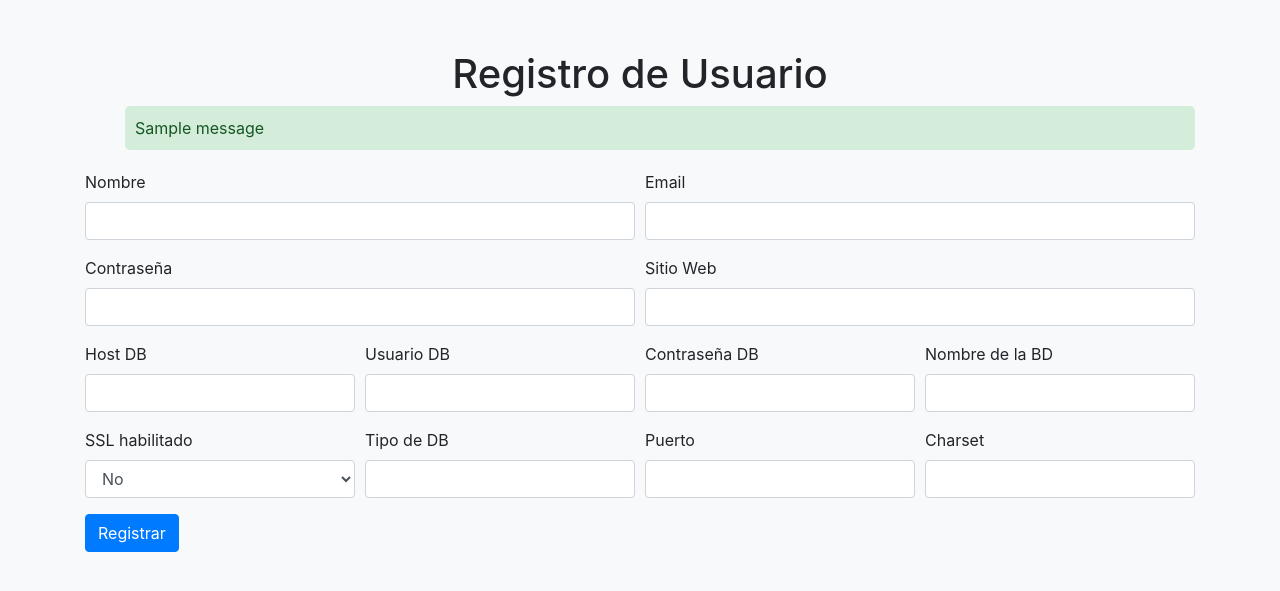
After one commit to gustabin/langchain_bd_python_js, a Flask app: page /register in a window 1280 px wide. The commit adds this page. Shown: the top 591 px of the page. Run offline with Flask 3, Linux system fonts and the light colour scheme; tables that the repository leaves empty hold one stand-in row (values such as "Sample post"); one stand-in notice (Sample message) is shown; some libraries are stand-ins or nearby versions.

Commit message:
registro de usuario

```diff
--- a/app.py
+++ b/app.py
@@ -1,17 +1,16 @@
 # Para manejar la aplicación web
-from flask import render_template, Flask, request, jsonify
-# Para manejar el CORS
+from flask import render_template, Flask, request, jsonify, redirect, url_for, flash
 from flask_cors import CORS
-# Para cargar variables de entorno desde un archivo .env
 from dotenv import load_dotenv
-# Importar las librerías necesarias de LangChain y Flask
-from langchain.prompts import PromptTemplate  # Para crear plantillas de prompts
-# Para manejar la conexión a la base de datos
+from langchain.prompts import PromptTemplate
 from langchain_community.utilities import SQLDatabase
-# Para configurar el modelo de lenguaje OpenAI
 from langchain_openai import OpenAI
-# Para crear una cadena que maneje consultas SQL
 from langchain_experimental.sql import SQLDatabaseChain
+from flask_sqlalchemy import SQLAlchemy
+from cryptography.fernet import Fernet
+from werkzeug.security import generate_password_hash, check_password_hash
+from forms import RegistrationForm
+import os
 
 # Cargar variables de entorno desde el archivo .env
 load_dotenv()
@@ -19,77 +18,165 @@ load_dotenv()
 # Crear una instancia de la aplicación Flask
 app = Flask(__name__)
 
-# CORS(app)
+# Usa una ruta absoluta para evitar problemas de ruta
+DATABASE_PATH = os.path.join(os.path.dirname(__file__), 'datasources/echoDB.db')
+app.config['SQLALCHEMY_DATABASE_URI'] = f'sqlite:///{DATABASE_PATH}'
+app.config['SQLALCHEMY_TRACK_MODIFICATIONS'] = False
+
+db = SQLAlchemy(app)
+
+# Generar una clave para encriptar y desencriptar (haz esto solo una vez y guarda la clave en un lugar seguro)
+# key = Fernet.generate_key()
+# print(key.decode())
+
+# Reemplaza esta clave con la que generaste y guardaste
+# SECRET_KEY = b'3TJMTSurWkYSIK0Bo98K4-BX8XZn2H4KPmouNZeIq7Q='
+app.config['SECRET_KEY'] = b'3TJMTSurWkYSIK0Bo98K4-BX8XZn2H4KPmouNZeIq7Q='  # Asegúrate de que esta clave sea secreta y segura
+
+
+from werkzeug.security import generate_password_hash, check_password_hash
+
+# Definición del modelo de usuario
+class User(db.Model):
+    id = db.Column(db.Integer, primary_key=True)
+    name = db.Column(db.String(100), nullable=False)
+    email = db.Column(db.String(50), unique=True, nullable=False)
+    password = db.Column(db.String(128))  # Contraseña del usuario encriptada
+    website = db.Column(db.String(100), nullable=False)
+    api_key = db.Column(db.String(128), unique=True, nullable=False)  # Clave de API
+    # Campos para la conexión a la base de datos
+    hostDB = db.Column(db.String(100), nullable=False)
+    userDB = db.Column(db.String(100), nullable=False)
+    passwordDB = db.Column(db.String(100), nullable=True)  # Contraseña encriptada
+    databaseDB = db.Column(db.String(100), nullable=False)
+    db_type = db.Column(db.String(50), nullable=False)
+    port = db.Column(db.Integer, nullable=True)  # Puerto de la base de datos
+    ssl_enabled = db.Column(db.Boolean, default=False)  # Si SSL está habilitado
+    charset = db.Column(db.String(50), nullable=True)  # Charset de la conexión
+
+    # Método para encriptar la contraseña de la base de datos
+    def set_password_db(self, password):
+        fernet = Fernet(SECRET_KEY)
+        self.passwordDB = fernet.encrypt(password.encode()).decode()
+
+    # Método para desencriptar la contraseña de la base de datos
+    def get_password_db(self):
+        fernet = Fernet(SECRET_KEY)
+        return fernet.decrypt(self.passwordDB.encode()).decode()
+
+    def set_password(self, password):
+        self.password = generate_password_hash(password)
+
+    def check_password(self, password):
+        return check_password_hash(self.password, password)
+
+    def generate_api_key(self):
+        # Generar una clave de API única
+        self.api_key = Fernet.generate_key().decode()
+
+    def __repr__(self):
+        return f'<User {self.name}>'
+
 # Habilitar CORS para la aplicación Flask
 CORS(app, resources={r"/chat": {
-    "origins": ["https://stackcodelab.com", "http://127.0.0.1:5010"],  # Asegúrate de incluir todos los orígenes necesarios
-    "methods": ["GET", "POST", "OPTIONS"],  # Incluye OPTIONS para solicitudes preflight
-    "allow_headers": ["Content-Type", "Authorization"]  # Añade cualquier cabecera que necesites
+    "origins": ["https://stackcodelab.com", "http://127.0.0.1:5010"],
+    "methods": ["GET", "POST", "OPTIONS"],
+    "allow_headers": ["Content-Type", "Authorization"]
 }})
 
-# Conectar a la base de datos SQLite especificando la URI de la base de datos
-db = SQLDatabase.from_uri("sqlite:///datasources/inventario.db")
-
-# Configurar el modelo de lenguaje para LangChain con parámetros específicos
-# Configura el modelo para que no sea aleatorio y que imprima información detallada
+# Configurar el modelo de lenguaje para LangChain
 llm = OpenAI(temperature=0, verbose=True)
-# Crear la cadena de base de datos utilizando el modelo y la conexión a la base de datos
-db_chain = SQLDatabaseChain.from_llm(llm, db, verbose=True)
-
-# Ruta principal que renderiza la plantilla 'index.html'
-
+db_chain = SQLDatabaseChain.from_llm(llm, SQLDatabase.from_uri("sqlite:///datasources/inventario.db"), verbose=True)
 
 @app.route('/')
 def index():
-    # Devuelve la vista principal de la aplicación
     return render_template('index.html')
 
-
-# Define un prompt que se usará en cada consulta
 base_prompt = PromptTemplate(
-    # Define las variables de entrada que usará el prompt
     input_variables=["query"],
-    # Plantilla que formatea la consulta
     template="Responde en español y evita añadir frases innecesarias como 'Final answer here': {query}"
 )
 
-# Ruta para manejar las consultas a la base de datos
+@app.route('/langchain-db', methods=['POST'])
+def langchain_db():
+    data = request.get_json()
+    query = data.get('query')
 
-
-@app.route('/langchain-db', methods=['POST'])  # Acepta solicitudes POST
-def langchain_db():
-    data = request.get_json()  # Obtiene los datos JSON del cuerpo de la solicitud
-    query = data.get('query')  # Extrae la consulta de los datos
-
-    # Procesar la consulta utilizando el prompt configurado
     try:
-        # Modifica la consulta utilizando la plantilla
         modified_query = base_prompt.format(query=query)
-        # Ejecuta la consulta en la base de datos
         result = db_chain.run(modified_query)
-        # Devuelve el resultado como JSON
         return jsonify({'result': result.strip()}), 200
     except Exception as e:
-        # Manejo de errores, devuelve un mensaje de error como JSON
         return jsonify({'error': str(e)}), 500
-
 
 @app.route('/chat', methods=['POST'])
 def chat():
     user_message = request.json.get('message')
 
-    # Procesar la consulta utilizando el modelo de lenguaje
     try:
         modified_query = base_prompt.format(query=user_message)
         result = db_chain.run(modified_query)
-        return jsonify({"response": result.strip()})  # Retorna la respuesta procesada
+        return jsonify({"response": result.strip()})
     except Exception as e:
         return jsonify({"error": str(e)}), 500
 
 
 
+@app.route('/register', methods=['GET', 'POST'])
+def register():
+    form = RegistrationForm()
+    if form.validate_on_submit():
+        # Verifica si el email ya está registrado
+        if User.query.filter_by(email=form.email.data).first():
+            flash('El email ya está registrado. Por favor, usa otro.', 'danger')
+            print('Mensaje flash agregado: El email ya está registrado.')  # Debug
+            return render_template('register.html', form=form)
 
-# Ejecuta la aplicación Flask si este archivo es el principal
+        # Aquí imprimes el valor del campo passwordDB
+        print(f"SSL Enabled Value: {form.passwordDB.data}")  # Imprime el valor recibido
+
+        new_user = User(
+            name=form.name.data,
+            email=form.email.data,
+            website=form.website.data,
+            hostDB=form.hostDB.data,
+            userDB=form.userDB.data,
+            databaseDB=form.databaseDB.data,
+            db_type=form.db_type.data,
+            port=form.port.data if form.port.data else None,  # Asignar None si el campo está vacío
+            ssl_enabled=(form.ssl_enabled.data == 'true'),
+            charset=form.charset.data
+        )
+
+        # Encripta la contraseña del usuario
+        new_user.set_password(form.password.data)
+
+        # Encripta la contraseña de la base de datos si se proporciona
+        if form.passwordDB.data:
+            new_user.set_password_db(form.passwordDB.data)  # Encriptar la contraseña de la base de datos
+
+         # Generar y asignar la clave de API
+        new_user.generate_api_key()
+
+        try:
+            db.session.add(new_user)
+            db.session.commit()
+            flash('Usuario registrado exitosamente!', 'success')
+            # Mostrar el script con la clave de API
+            flash(f'Por favor, copia y pega este script en tu sitio web: '
+                  f'<script src="https://echodb-rlca.onrender.com/static/js/chatbot.js" '
+                  f'data-api-key="{new_user.api_key}"></script>', 'info')
+            return redirect(url_for('register'))  # Redirige o muestra un mensaje
+        except Exception as e:
+            db.session.rollback()  # Revierte la sesión si ocurre un error
+            flash('Error al registrar el usuario. Inténtalo de nuevo.', 'danger')
+            print(f'Error: {e}')  # Imprime el error para depuración
+
+    return render_template('register.html', form=form)
+
+
+
 if __name__ == '__main__':
-    # Inicia el servidor en modo debug en el puerto 5010
+    with app.app_context():
+        db.create_all()  # Crear todas las tablas definidas en los modelos
     app.run(debug=True, port=5010)
--- /dev/null
+++ b/forms.py
@@ -0,0 +1,26 @@
+from flask_wtf import FlaskForm
+from wtforms import StringField, PasswordField, SubmitField, SelectField, IntegerField, validators
+from wtforms.validators import DataRequired, Email, Length, NumberRange
+
+class RegistrationForm(FlaskForm):
+    name = StringField('Nombre', validators=[DataRequired(), Length(max=100)])
+    email = StringField('Email', validators=[DataRequired(), Email(), Length(max=50)])
+    password = PasswordField('Contraseña', validators=[DataRequired(), Length(min=6, max=50)])
+    website = StringField('Sitio Web', validators=[DataRequired(), Length(max=50)])
+    hostDB = StringField('Host DB', validators=[DataRequired(), Length(max=100)])
+    userDB = StringField('Usuario DB', validators=[DataRequired(), Length(max=100)])
+    passwordDB = PasswordField('Contraseña DB', validators=[Length(max=100)])
+    databaseDB = StringField('Nombre de la BD', validators=[DataRequired(), Length(max=50)])
+    db_type = StringField('Tipo de DB', validators=[DataRequired(), Length(max=50)])
+    port = IntegerField('Puerto', [
+        validators.Optional(),  # Permite que el campo sea opcional
+        validators.NumberRange(min=1, max=65535, message="El puerto debe estar entre 1 y 65535")
+    ])
+    ssl_enabled = SelectField(
+        'SSL habilitado',
+        choices=[('true', 'Sí'), ('false', 'No')],
+        default='false',  # Valor por defecto
+        validators=[DataRequired()]
+    )
+    charset = StringField('Charset', validators=[Length(max=50)])
+    submit = SubmitField('Registrar')
--- a/requirements.txt
+++ b/requirements.txt
@@ -1,5 +1,6 @@
 Flask==3.0.3
 Flask-Cors==5.0.0
+Flask-WTF==1.2.1
 python-dotenv==1.0.1
 langchain==0.3.2
 langchain-community==0.3.1
@@ -7,3 +8,5 @@ langchain-experimental==0.3.2
 langchain-openai==0.2.2
 openai==1.51.0
 gunicorn==23.0.0
+cryptography==43.0.1
+email_validator==2.2.0
--- /dev/null
+++ b/templates/register.html
@@ -0,0 +1,174 @@
+<!DOCTYPE html>
+<html lang="es">
+
+<head>
+    <meta charset="UTF-8">
+    <meta name="viewport" content="width=device-width, initial-scale=1.0">
+    <title>Registro de Usuario</title>
+    <!-- Agregar Bootstrap CSS -->
+    <link href="https://maxcdn.bootstrapcdn.com/bootstrap/4.5.2/css/bootstrap.min.css" rel="stylesheet">
+    <style>
+        body {
+            background-color: #f8f9fa;
+        }
+
+        .container {
+            margin-top: 50px;
+        }
+
+        .flashes {
+            margin-bottom: 20px;
+        }
+
+        .flashes li {
+            list-style: none;
+            padding: 10px;
+            border-radius: 5px;
+        }
+
+        .flashes .success {
+            background-color: #d4edda;
+            color: #155724;
+        }
+
+        .flashes .danger {
+            background-color: #f8d7da;
+            color: #721c24;
+        }
+    </style>
+</head>
+
+<body>
+    <div class="container">
+        <h1 class="text-center">Registro de Usuario</h1>
+        {% with messages = get_flashed_messages(with_categories=true) %}
+        {% if messages %}
+        <ul class="flashes">
+            {% for category, message in messages %}
+            <li class="{{ category }}">{{ message }}</li>
+            {% endfor %}
+        </ul>
+        {% endif %}
+        {% endwith %}
+        <form method="POST" action="{{ url_for('register') }}">
+            {{ form.hidden_tag() }} <!-- Para CSRF protection -->
+
+            <div class="form-row">
+                <div class="form-group col-md-6">
+                    {{ form.name.label(class="form-label") }}
+                    {{ form.name(class="form-control") }}
+                    {% for error in form.name.errors %}
+                    <span class="text-danger">[{{ error }}]</span>
+                    {% endfor %}
+                </div>
+
+                <div class="form-group col-md-6">
+                    {{ form.email.label(class="form-label") }}
+                    {{ form.email(class="form-control") }}
+                    {% for error in form.email.errors %}
+                    <span class="text-danger">[{{ error }}]</span>
+                    {% endfor %}
+                </div>
+            </div>
+
+            <div class="form-row">
+                <div class="form-group col-md-6">
+                    {{ form.password.label(class="form-label") }}
+                    {{ form.password(class="form-control") }}
+                    {% for error in form.password.errors %}
+                    <span class="text-danger">[{{ error }}]</span>
+                    {% endfor %}
+                </div>
+
+                <div class="form-group col-md-6">
+                    {{ form.website.label(class="form-label") }}
+                    {{ form.website(class="form-control") }}
+                    {% for error in form.website.errors %}
+                    <span class="text-danger">[{{ error }}]</span>
+                    {% endfor %}
+                </div>
+            </div>
+
+            <div class="form-row">
+                <div class="form-group col-md-3">
+                    {{ form.hostDB.label(class="form-label") }}
+                    {{ form.hostDB(class="form-control") }}
+                    {% for error in form.hostDB.errors %}
+                    <span class="text-danger">[{{ error }}]</span>
+                    {% endfor %}
+                </div>
+
+                <div class="form-group col-md-3">
+                    {{ form.userDB.label(class="form-label") }}
+                    {{ form.userDB(class="form-control") }}
+                    {% for error in form.userDB.errors %}
+                    <span class="text-danger">[{{ error }}]</span>
+                    {% endfor %}
+                </div>
+
+                <div class="form-group col-md-3">
+                    {{ form.passwordDB.label(class="form-label") }}
+                    {{ form.passwordDB(class="form-control") }}
+                    {% for error in form.passwordDB.errors %}
+                    <span class="text-danger">[{{ error }}]</span>
+                    {% endfor %}
+                </div>
+
+                <div class="form-group col-md-3">
+                    {{ form.databaseDB.label(class="form-label") }}
+                    {{ form.databaseDB(class="form-control") }}
+                    {% for error in form.databaseDB.errors %}
+                    <span class="text-danger">[{{ error }}]</span>
+                    {% endfor %}
+                </div>
+            </div>
+
+            <div class="form-row">
+                <div class="form-group col-md-3">
+                    {{ form.ssl_enabled.label(class="form-label") }}
+                    <div>
+                        {{ form.ssl_enabled(class="form-control") }}
+                    </div>
+                    {% for error in form.ssl_enabled.errors %}
+                    <span class="text-danger">[{{ error }}]</span>
+                    {% endfor %}
+                </div>
+
+                <div class="form-group col-md-3">
+                    {{ form.db_type.label(class="form-label") }}
+                    {{ form.db_type(class="form-control") }}
+                    {% for error in form.db_type.errors %}
+                    <span class="text-danger">[{{ error }}]</span>
+                    {% endfor %}
+                </div>
+
+                <div class="form-group col-md-3">
+                    {{ form.port.label(class="form-label") }}
+                    {{ form.port(class="form-control") }}
+                    {% for error in form.port.errors %}
+                    <span class="text-danger">[{{ error }}]</span>
+                    {% endfor %}
+                </div>
+
+                <div class="form-group col-md-3">
+                    {{ form.charset.label(class="form-label") }}
+                    {{ form.charset(class="form-control") }}
+                    {% for error in form.charset.errors %}
+                    <span class="text-danger">[{{ error }}]</span>
+                    {% endfor %}
+                </div>
+            </div>
+
+            <div class="form-group">
+                {{ form.submit(class="btn btn-primary") }}
+            </div>
+        </form>
+    </div>
+
+    <!-- Agregar Bootstrap JS y dependencias -->
+    <script src="https://code.jquery.com/jquery-3.5.1.slim.min.js"></script>
+    <script src="https://cdn.jsdelivr.net/npm/@popperjs/core@2.9.2/dist/umd/popper.min.js"></script>
+    <script src="https://maxcdn.bootstrapcdn.com/bootstrap/4.5.2/js/bootstrap.min.js"></script>
+</body>
+
+</html>
```
Also changed, not shown: static/js/chatbot.js (+65 -44 lines), templates/cliente.html (+4 -3 lines), datasources/echoDB.db (added), instance/EchoDB.db (added), instance/your_database.db (added).
